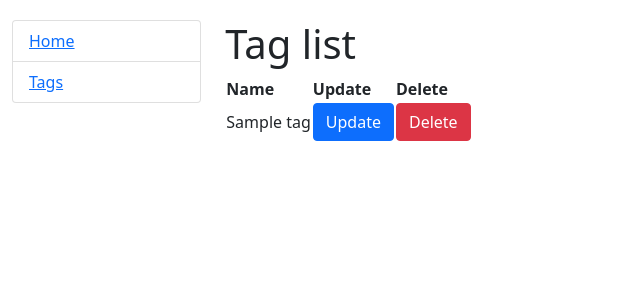
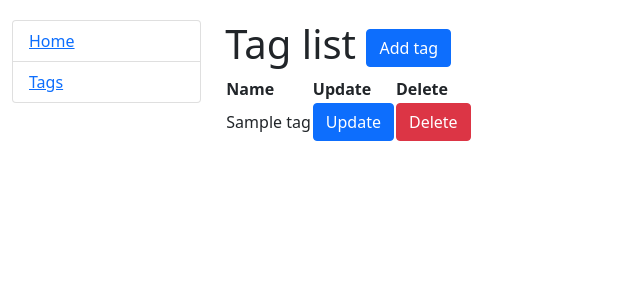
Before and after one commit to alim2709/TODO-list, a Django app: page /tags/ in a window 1280 px wide. Shown: the top 300 px of the page, without its empty margins (0-640 px from the left). Run offline with Django 4.2, Linux system fonts and the light colour scheme; tables that the repository leaves empty hold one stand-in row (values such as "Sample post").

Commit message:
Fix some issues

```diff
--- a/catalog/urls.py
+++ b/catalog/urls.py
@@ -53,7 +53,6 @@ urlpatterns = [
         TagDeleteView.as_view(),
         name="tag-delete"
     )
-
 ]
 
 app_name = "catalog"
--- a/catalog/views.py
+++ b/catalog/views.py
@@ -1,5 +1,4 @@
-from django.http import HttpResponseRedirect
-from django.shortcuts import render, get_object_or_404, redirect
+from django.shortcuts import redirect
 from django.urls import reverse_lazy
 from django.views import generic
 
@@ -43,9 +42,6 @@ class TaskDeleteView(generic.DeleteView):
     success_url = reverse_lazy("catalog:todo-list")
 
 
-
-
-
 class TagListView(generic.ListView):
     model = Tag
     template_name = "catalog/tag_list.html"
--- a/templates/base.html
+++ b/templates/base.html
@@ -27,8 +27,6 @@
 
       {% block content %}{% endblock %}
 
-
-
     </div>
   </div>
 </div>
--- a/templates/catalog/tag_list.html
+++ b/templates/catalog/tag_list.html
@@ -1,6 +1,8 @@
 {% extends "base.html" %}
 {% block content %}
-  <h1>Tag list</h1>
+  <h1> Tag list
+    <a class="btn btn-primary" href="{% url "catalog:tag-create" %}">Add tag</a>
+  </h1>
   <table>
   <tr>
     <th>Name</th>
```
Also changed, not shown: catalog/models.py (line endings or trailing spaces), templates/catalog/index.html (line endings or trailing spaces), templates/catalog/tag-form.html (line endings or trailing spaces), templates/catalog/tag_confirm_delete.html (line endings or trailing spaces), templates/catalog/task-form.html (line endings or trailing spaces), templates/catalog/task_confirm_delete.html (line endings or trailing spaces), templates/includes/sidebar.html (line endings or trailing spaces).
